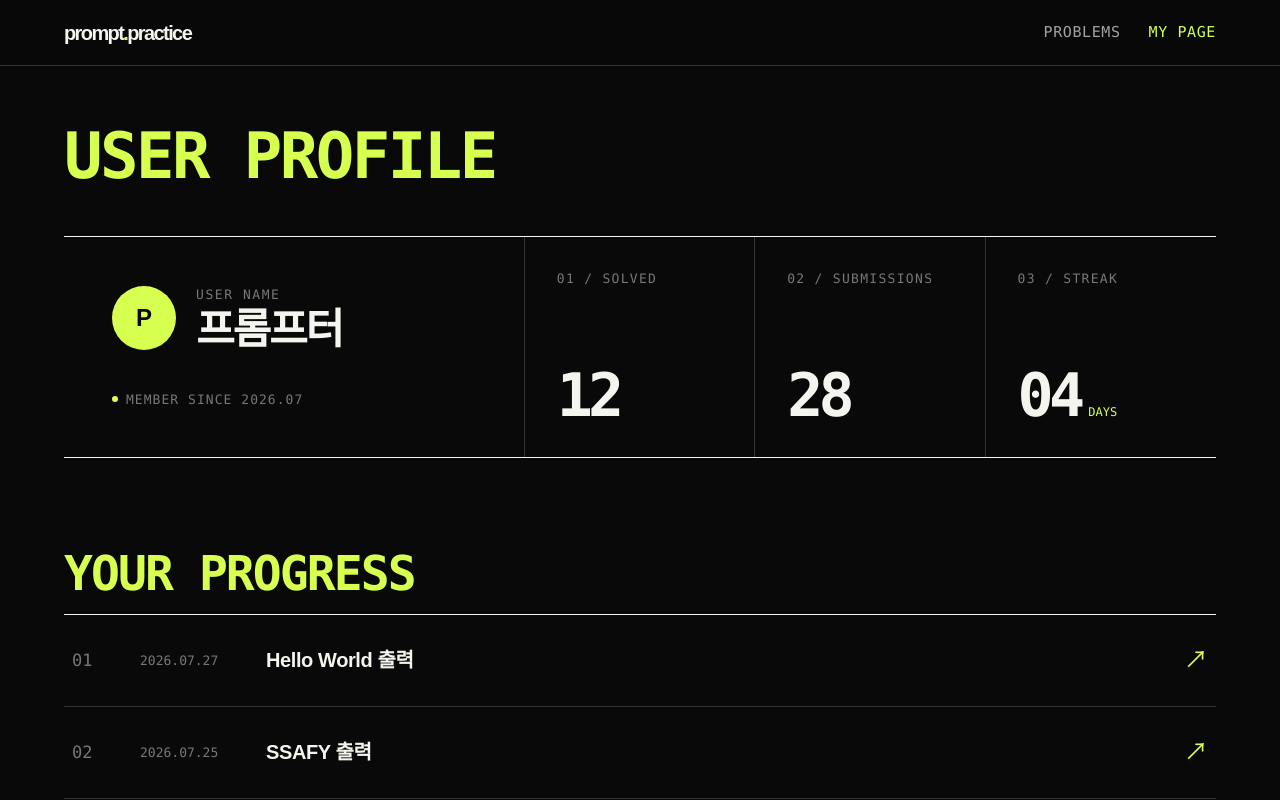
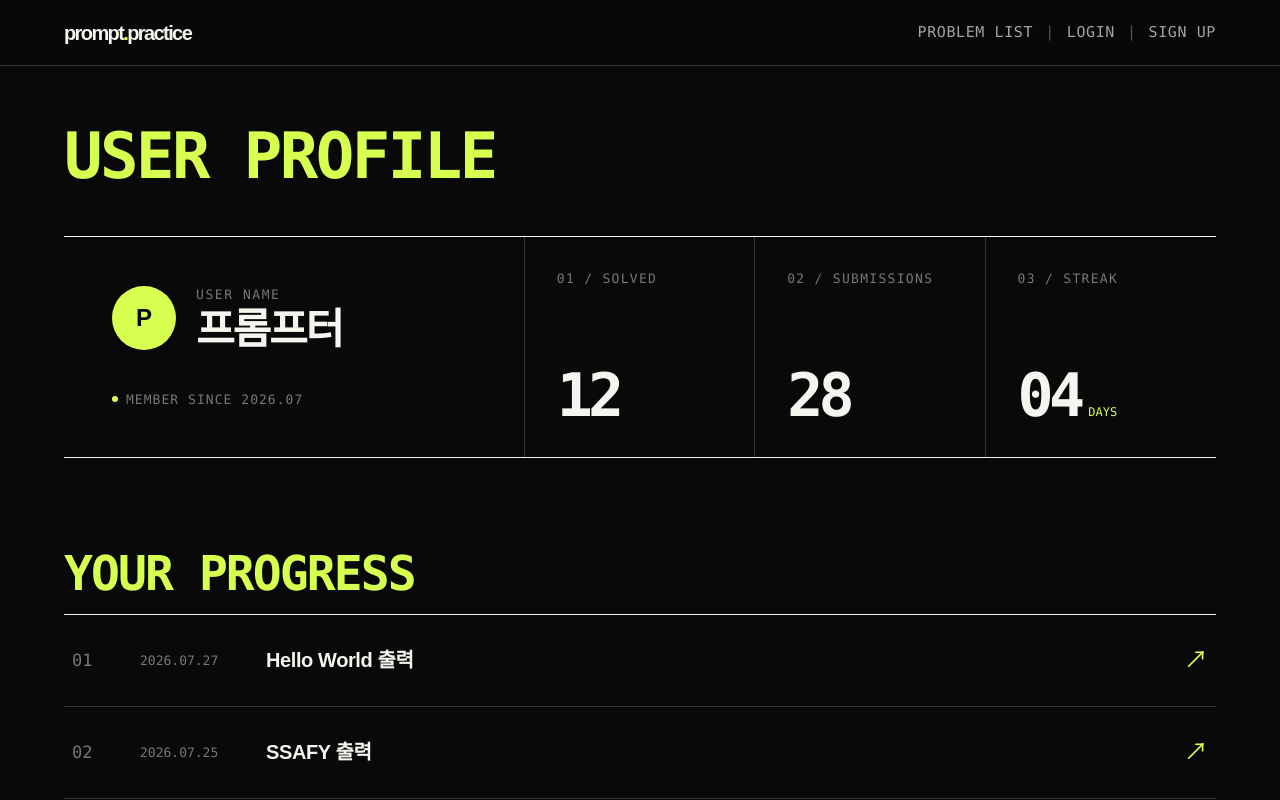
Before and after one commit to ddingorang/itsourprompt, a React (Vite) app in the folder frontend/: page /my in a window 1280 px wide. Shown: the top 800 px of the page. Built offline with nearby package versions, Linux system fonts and the light colour scheme; no server answers.

Commit message:
header: 로그인 상태별 공통 메뉴 추가

```diff
--- a/frontend/src/pages/FeedbackPage.tsx
+++ b/frontend/src/pages/FeedbackPage.tsx
@@ -13,13 +13,7 @@ export default function FeedbackPage() {
 
   return (
     <div className="min-h-screen min-w-80 bg-[#090909] text-[#f5f5ef] [font-family:Arial,'Noto_Sans_KR',sans-serif]">
-      <Header mobileBreakpoint="760">
-        <span className="text-[#a3a3a3] max-[760px]:hidden">
-          {result
-            ? `PROBLEM ${String(result.problemId).padStart(2, '0')} / FEEDBACK RESULT`
-            : 'FEEDBACK RESULT'}
-        </span>
-      </Header>
+      <Header mobileBreakpoint="760" />
 
       <main className="mx-auto w-[calc(100%_-_10vw)] pt-[clamp(32px,5vw,56px)] pb-20 max-[760px]:w-[min(calc(100%_-_32px),680px)] max-[760px]:pt-8">
         <section className="flex items-center justify-between gap-[18px] bg-[#d6ff50] px-[22px] py-5 text-[#090909] max-[760px]:flex-col max-[760px]:items-start">
--- a/frontend/src/pages/HomePage.tsx
+++ b/frontend/src/pages/HomePage.tsx
@@ -37,11 +37,7 @@ export default function HomePage() {
 
   return (
     <div className="min-h-screen min-w-80 bg-[#090909] text-[#f5f5ef] [font-family:Arial,'Noto_Sans_KR',sans-serif]">
-      <Header mobileBreakpoint="760">
-        <div className="text-[#a3a3a3] max-[760px]:hidden">
-          ANONYMOUS SESSION / NO HISTORY
-        </div>
-      </Header>
+      <Header mobileBreakpoint="760" />
 
       <main className="mx-auto w-[calc(100%_-_10vw)] pt-[clamp(32px,5vw,56px)] pb-20 max-[760px]:w-[min(calc(100%_-_32px),680px)] max-[760px]:pt-8">
         <div className="font-mono text-xl leading-[1.4] font-bold tracking-[0.08em] text-[#d6ff50]">
--- a/frontend/src/pages/MyPage.tsx
+++ b/frontend/src/pages/MyPage.tsx
@@ -28,17 +28,7 @@ const recentActivity = [
 export default function MyPage() {
   return (
     <div className="min-h-screen min-w-80 bg-[#090909] text-[#f5f5ef] [font-family:Arial,'Noto_Sans_KR',sans-serif]">
-      <Header>
-        <nav className="flex items-center gap-7">
-          <Link
-            className="text-[#a3a3a3] transition-colors hover:text-[#d6ff50] focus-visible:text-[#d6ff50] focus-visible:outline-none max-[480px]:hidden"
-            to="/problems"
-          >
-            PROBLEMS
-          </Link>
-          <span className="text-[#d6ff50]">MY PAGE</span>
-        </nav>
-      </Header>
+      <Header />
 
       <main className="mx-auto w-[calc(100%_-_10vw)] pt-[clamp(36px,5vw,64px)] pb-24 max-[640px]:w-[calc(100%_-_40px)]">
         <div className="mb-[54px] font-mono text-[clamp(36px,6vw,64px)] leading-[0.82] font-bold tracking-[-0.04em] text-[#d6ff50]">
--- a/frontend/src/pages/ProblemDetailPage.tsx
+++ b/frontend/src/pages/ProblemDetailPage.tsx
@@ -235,11 +235,7 @@ export default function ProblemDetailPage() {
 
   return (
     <div className="min-h-screen min-w-80 bg-[#090909] text-[#f5f5ef] [font-family:Arial,'Noto_Sans_KR',sans-serif]">
-      <Header variant="workspace">
-        <div className="overflow-hidden text-right text-ellipsis whitespace-nowrap text-[#a3a3a3] max-[700px]:hidden">
-          {problem.title} / PROBLEM {String(problem.id).padStart(2, '0')}
-        </div>
-      </Header>
+      <Header variant="workspace" />
 
       <main className="grid min-h-[calc(100vh_-_66px)] grid-cols-[230px_minmax(360px,1fr)_minmax(340px,390px)] max-[1080px]:grid-cols-[190px_minmax(0,1fr)] max-[700px]:block">
         <aside className="min-w-0 border-r border-[#343434] px-6 py-[22px] max-[700px]:border-r-0 max-[700px]:border-b max-[700px]:px-4 max-[700px]:py-[18px]">
--- a/frontend/src/pages/ProblemListPage.tsx
+++ b/frontend/src/pages/ProblemListPage.tsx
@@ -42,11 +42,7 @@ export default function ProblemListPage() {
 
   return (
     <div className="min-h-screen bg-[#090909] text-[#f5f5ef] [font-family:Arial,'Noto_Sans_KR',sans-serif]">
-      <Header>
-        <div className="text-[#a3a3a3] max-[640px]:hidden">
-          ANONYMOUS SESSION / NO HISTORY
-        </div>
-      </Header>
+      <Header />
 
       <main className="mx-auto w-[calc(100%_-_10vw)] pt-[clamp(32px,5vw,56px)] pb-20 max-[640px]:w-[min(calc(100%_-_32px),1080px)] max-[640px]:pt-10">
         <header className="flex items-end justify-between gap-6 pb-[54px] max-[640px]:flex-col max-[640px]:items-start max-[640px]:gap-4">
--- a/frontend/src/shared/components/Header.tsx
+++ b/frontend/src/shared/components/Header.tsx
@@ -1,26 +1,30 @@
-import type { ReactNode } from 'react';
 import { Link } from 'react-router-dom';
 
 type HeaderProps = {
-  children?: ReactNode;
   variant?: 'default' | 'workspace';
   mobileBreakpoint?: '640' | '760';
+  mode?: 'guest' | 'authenticated';
+  onLogout?: () => void;
 };
 
 const defaultHeaderClasses = {
   '640':
-    'sticky top-0 z-10 flex min-h-[66px] items-center justify-between border-b border-[#343434] bg-[rgba(9,9,9,0.94)] px-[5vw] font-mono text-[15px] tracking-[0.04em] backdrop-blur-[12px] max-[640px]:px-5',
+    'sticky top-0 z-10 flex min-h-[66px] items-center justify-between gap-6 border-b border-[#343434] bg-[rgba(9,9,9,0.94)] px-[5vw] font-mono text-[15px] tracking-[0.04em] backdrop-blur-[12px] max-[640px]:px-5 max-[480px]:flex-col max-[480px]:items-start max-[480px]:gap-3 max-[480px]:py-4',
   '760':
-    'sticky top-0 z-10 flex min-h-[66px] items-center justify-between border-b border-[#343434] bg-[rgba(9,9,9,0.94)] px-[5vw] font-mono text-[15px] tracking-[0.04em] backdrop-blur-[12px] max-[760px]:px-5',
+    'sticky top-0 z-10 flex min-h-[66px] items-center justify-between gap-6 border-b border-[#343434] bg-[rgba(9,9,9,0.94)] px-[5vw] font-mono text-[15px] tracking-[0.04em] backdrop-blur-[12px] max-[760px]:px-5 max-[480px]:flex-col max-[480px]:items-start max-[480px]:gap-3 max-[480px]:py-4',
 };
 
 const workspaceHeaderClasses =
-  'grid min-h-[66px] grid-cols-[auto_minmax(0,1fr)] items-center gap-6 border-b border-[#343434] bg-[#090909] px-6 font-mono text-[15px] max-[700px]:px-4';
+  'flex min-h-[66px] items-center justify-between gap-6 border-b border-[#343434] bg-[#090909] px-6 font-mono text-[15px] tracking-[0.04em] max-[700px]:px-4 max-[480px]:flex-col max-[480px]:items-start max-[480px]:gap-3 max-[480px]:py-4';
+
+const menuLinkClasses =
+  'text-[#a3a3a3] transition-colors hover:text-[#d6ff50] focus-visible:text-[#d6ff50] focus-visible:outline-none';
 
 export default function Header({
-  children,
   variant = 'default',
   mobileBreakpoint = '640',
+  mode = 'guest',
+  onLogout,
 }: HeaderProps) {
   const headerClasses =
     variant === 'workspace'
@@ -36,7 +40,46 @@ export default function Header({
       >
         prompt<i className="not-italic text-[#d6ff50]">.</i>practice
       </Link>
-      {children}
+      <nav
+        className="flex items-center gap-3 whitespace-nowrap max-[480px]:w-full max-[480px]:justify-between max-[480px]:gap-2 max-[480px]:text-xs"
+        aria-label="주요 메뉴"
+      >
+        <Link className={menuLinkClasses} to="/problems">
+          PROBLEM LIST
+        </Link>
+        <span className="text-[#555]" aria-hidden="true">
+          |
+        </span>
+        {mode === 'guest' ? (
+          <>
+            <Link className={menuLinkClasses} to="/login">
+              LOGIN
+            </Link>
+            <span className="text-[#555]" aria-hidden="true">
+              |
+            </span>
+            <Link className={menuLinkClasses} to="/signup">
+              SIGN UP
+            </Link>
+          </>
+        ) : (
+          <>
+            <Link className={menuLinkClasses} to="/my">
+              PROFILE
+            </Link>
+            <span className="text-[#555]" aria-hidden="true">
+              |
+            </span>
+            <button
+              className={`${menuLinkClasses} cursor-pointer border-0 bg-transparent p-0 font-inherit tracking-inherit`}
+              type="button"
+              onClick={onLogout}
+            >
+              LOGOUT
+            </button>
+          </>
+        )}
+      </nav>
     </header>
   );
 }
```
